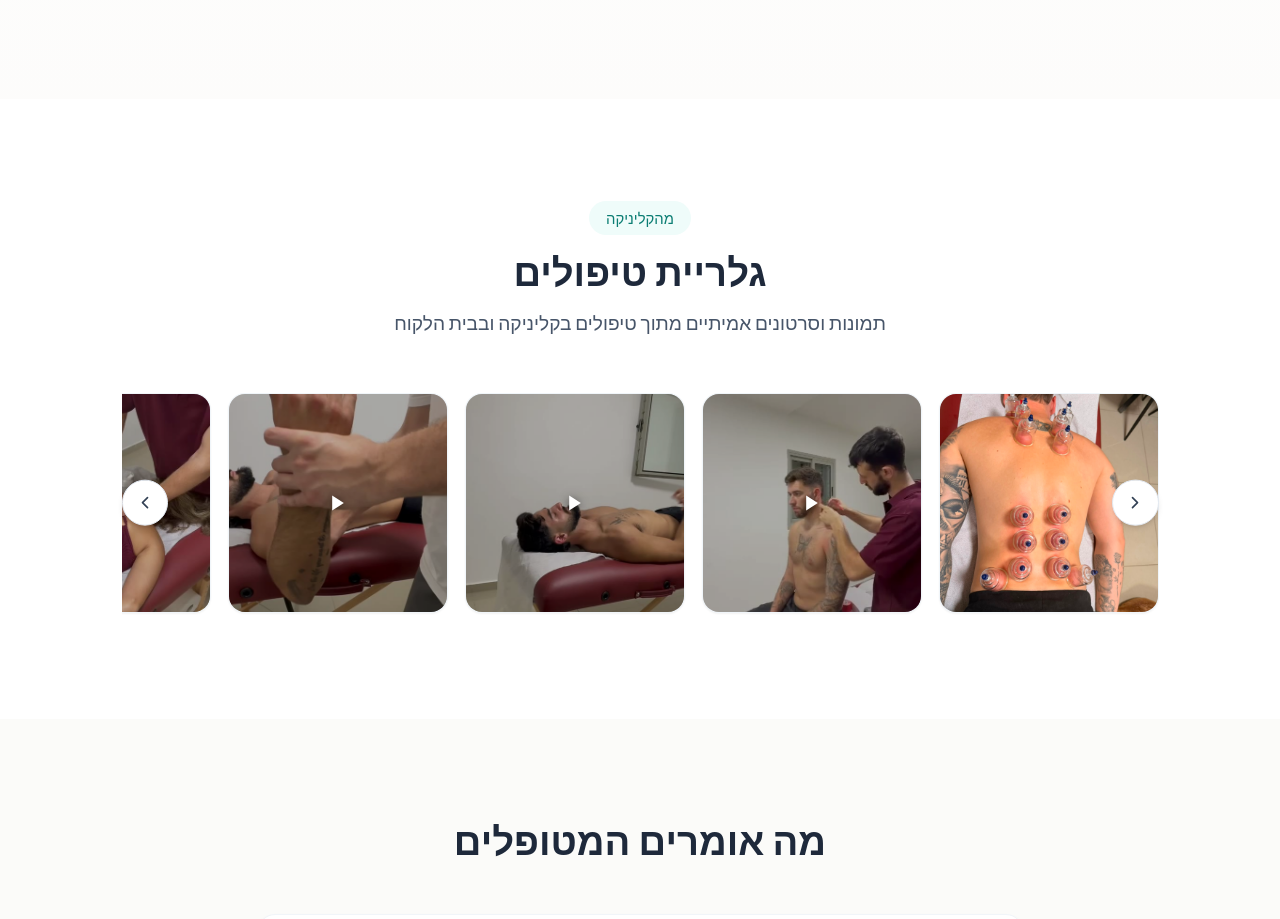
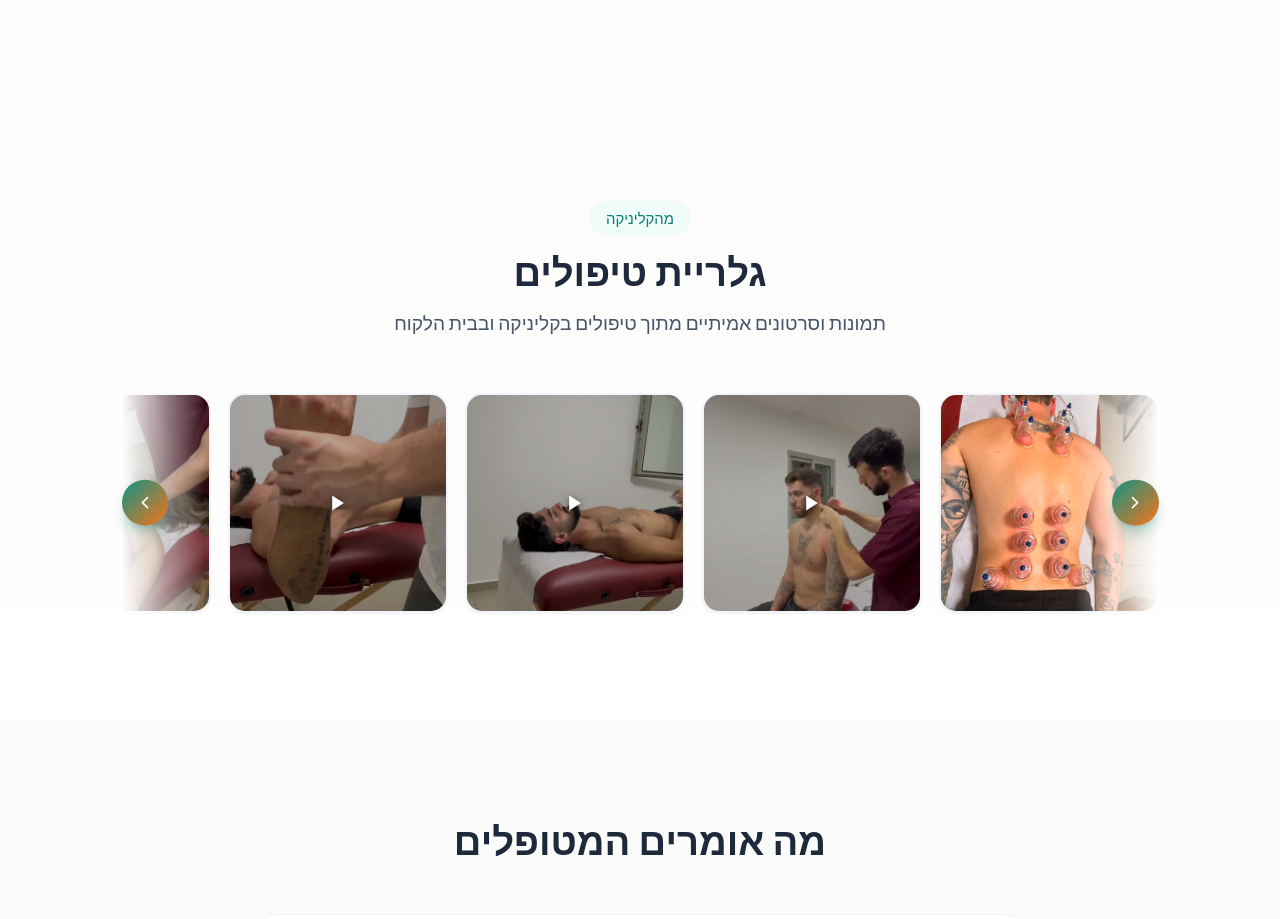
Before and after one commit to melovy00-hue/michael_sportstherapy, a website built with Vite: page index.html in a window 1280 px wide. Shown: the part 2510-3429 px from the top of the page. Built offline with nearby package versions, Linux system fonts and the light colour scheme.

Commit message:
Make gallery row loop infinitely and match site's visual language
Arrows now wrap around at both ends instead of stopping. Restyled to
match the rest of the site: gradient arrow buttons (same teal-to-orange
gradient as testimonial avatars/CTAs), primary-colored hover ring on
items matching the service cards, edge fade mask, and a background
gradient consistent with neighboring sections.

```diff
--- a/src/components/App.ts
+++ b/src/components/App.ts
@@ -226,7 +226,7 @@ export function renderApp(config: Config): string {
 
     <!-- Gallery Section -->
     ${config.galleryItems.length > 0 ? `
-    <section id="gallery" class="py-14 md:py-24 bg-white reveal">
+    <section id="gallery" class="py-14 md:py-24 bg-gradient-to-b from-slate-50/50 to-white reveal">
       <div class="max-w-5xl mx-auto px-4 sm:px-6">
         <div class="text-center mb-8 md:mb-12">
           <span class="inline-block px-4 py-1.5 bg-primary-50 text-primary-600 text-sm font-medium rounded-full mb-4">
--- a/src/main.ts
+++ b/src/main.ts
@@ -184,7 +184,8 @@ document.addEventListener('DOMContentLoaded', () => {
     const rowItems = Array.from(galleryRow.querySelectorAll<HTMLElement>('.gallery-item'));
     let rowIndex = 0;
     const scrollToRowItem = (index: number) => {
-      rowIndex = Math.max(0, Math.min(index, rowItems.length - 1));
+      const len = rowItems.length;
+      rowIndex = ((index % len) + len) % len;
       rowItems[rowIndex]?.scrollIntoView({ behavior: 'smooth', inline: 'start', block: 'nearest' });
     };
     galleryScrollPrev?.addEventListener('click', () => scrollToRowItem(rowIndex - 1));
--- a/src/styles/main.css
+++ b/src/styles/main.css
@@ -374,6 +374,8 @@
     -webkit-overflow-scrolling: touch;
     scrollbar-width: none;
     padding: 0.25rem 3rem;
+    mask-image: linear-gradient(to right, transparent 0%, black 8%, black 92%, transparent 100%);
+    -webkit-mask-image: linear-gradient(to right, transparent 0%, black 8%, black 92%, transparent 100%);
   }
 
   .gallery-row::-webkit-scrollbar {
@@ -382,15 +384,16 @@
 
   .gallery-scroll-arrow {
     @apply absolute top-1/2 -translate-y-1/2 z-10
-           w-10 h-10 sm:w-11 sm:h-11 rounded-full bg-white
-           border border-slate-200 shadow-md
+           w-10 h-10 sm:w-11 sm:h-11 rounded-full
+           bg-gradient-to-br from-primary-500 to-accent-500
+           text-white shadow-lg shadow-primary-600/30
            flex items-center justify-center
-           text-slate-600 hover:text-primary-600 hover:border-primary-200
            transition-all duration-200;
   }
 
   .gallery-scroll-arrow:hover {
-    transform: translateY(-50%) scale(1.06);
+    transform: translateY(-50%) scale(1.08);
+    @apply shadow-xl shadow-primary-600/40;
   }
 
   .gallery-scroll-arrow-right {
@@ -410,7 +413,7 @@
 
   .gallery-item {
     @apply relative block flex-shrink-0 aspect-square rounded-2xl overflow-hidden bg-slate-100
-           border border-slate-100/80 shadow-sm hover:shadow-lg
+           border-2 border-transparent shadow-sm hover:shadow-lg hover:border-primary-200
            transition-all duration-300;
     width: 150px;
     scroll-snap-align: start;
```
